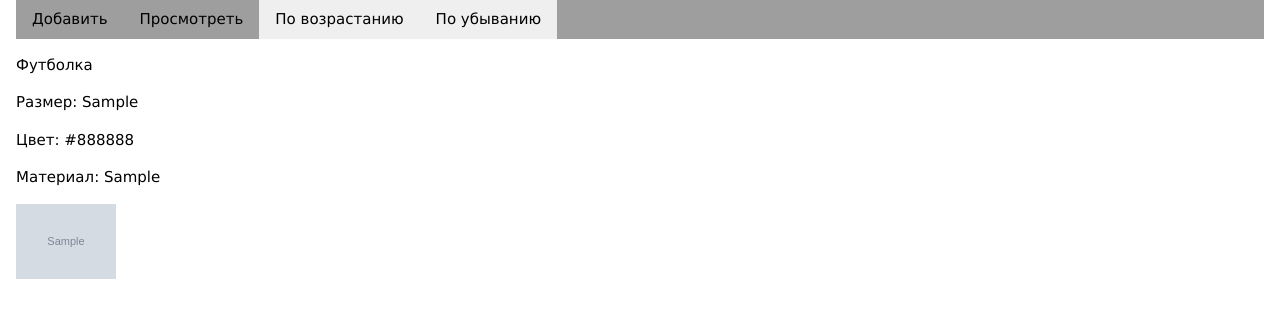
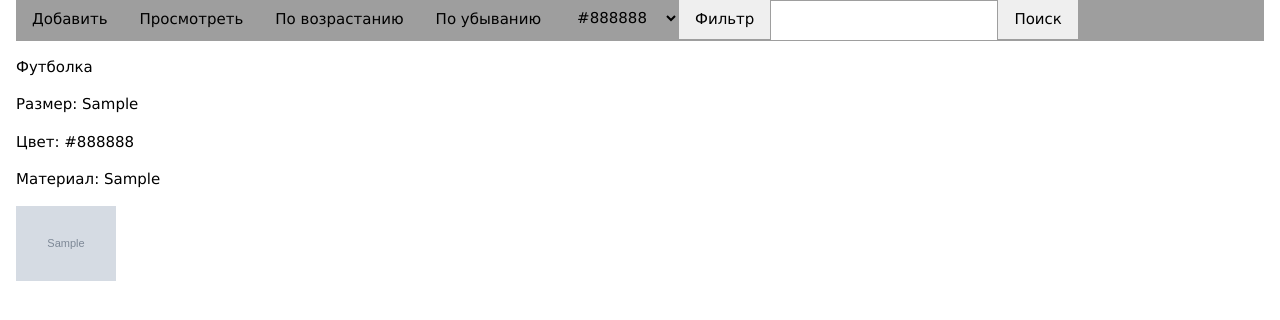
Before and after one commit to leonid1123/pk211-2026, a Flask app: page /show in a window 1280 px wide. Shown: the top 320 px of the page. Run offline with Flask 3, Linux system fonts and the light colour scheme; tables that the repository leaves empty or names only in its code hold one stand-in row (values such as "Sample post"); grey boxes marked "Sample" are stand-in pictures.

Commit message:
всякое

```diff
--- a/main.py
+++ b/main.py
@@ -43,16 +43,32 @@ def main_page():
 
 @app.route("/show", methods=['POST', 'GET'])
 def show_all():
+    params = None
+    sql_filter = 'SELECT DISTINCT color from t_shirt'
+    cur.execute(sql_filter)
+    ans_filter = cur.fetchall()
     sql = 'SELECT * FROM t_shirt'
     if request.method == "POST":
         if 'sort_up' in request.form:
             sql = 'SELECT * FROM t_shirt ORDER BY size ASC'
         if 'sort_down' in request.form:
             sql = 'SELECT * FROM t_shirt ORDER BY size DESC'
+        if 's_filter' in request.form:
+            sql = 'SELECT * FROM t_shirt WHERE color=%s'
+            filter_input = request.form.get('filter')
+            params = filter_input
+        if 'search' in request.form:
+            search_input = request.form.get('search')
+            search_input = '%'+search_input+'%'
+            print('start:',search_input)
+            sql = "SELECT * FROM t_shirt WHERE material LIKE %s"
+            params = search_input
 
-    cur.execute(sql)
+    cur.execute(sql, params)
     ans = cur.fetchall()
-    return render_template('main_page.html',all_list=ans)
+    return render_template('main_page.html',
+                           all_list=ans,
+                           ans_filter=ans_filter)
 
 
 if __name__ == '__main__':
--- a/templates/main_page.html
+++ b/templates/main_page.html
@@ -10,8 +10,24 @@
     <a href="/" class="w3-bar-item w3-button w3-mobile">Добавить</a>
     <a href="/show" class="w3-bar-item w3-button w3-mobile">Просмотреть</a>
     <form method="post">
-        <input name="sort_up" class="w3-bar-item" type="submit" value="По возрастанию">
-        <input name="sort_down" class="w3-bar-item" type="submit" value="По убыванию">
+        <input name="sort_up" class="w3-bar-item w3-button"
+               type="submit" value="По возрастанию">
+        <input name="sort_down" class="w3-bar-item w3-button"
+               type="submit" value="По убыванию">
+        <select name='filter' class="w3-bar-item w3-button">
+            {% for item in ans_filter %}
+            <option value="{{item['color']}}">{{item['color']}}</option>
+            {% endfor %}
+        </select>
+        <input class="w3-bar-item"
+               type="submit" name="s_filter"
+               value="Фильтр">
+        <input class="w3-bar-item w3-border w3-border-gray"
+               type="search"
+               name="search">
+        <input class="w3-bar-item"
+               type="submit" name="search"
+               value="Поиск">
     </form>
 </div>
 {% for item in all_list %}
```
